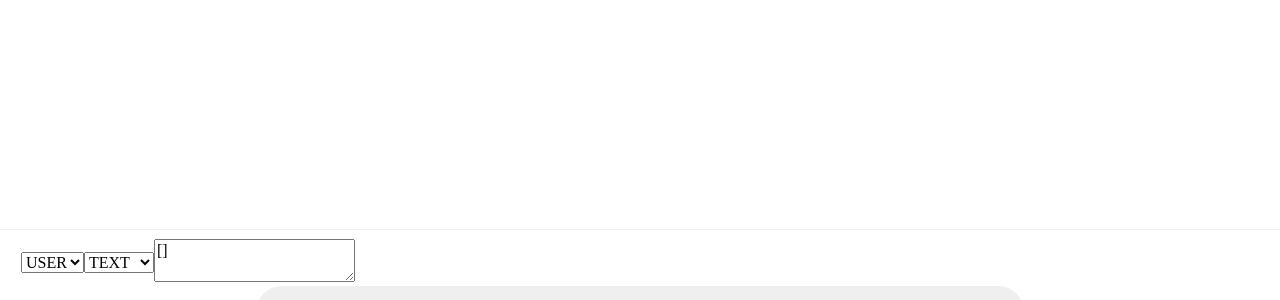
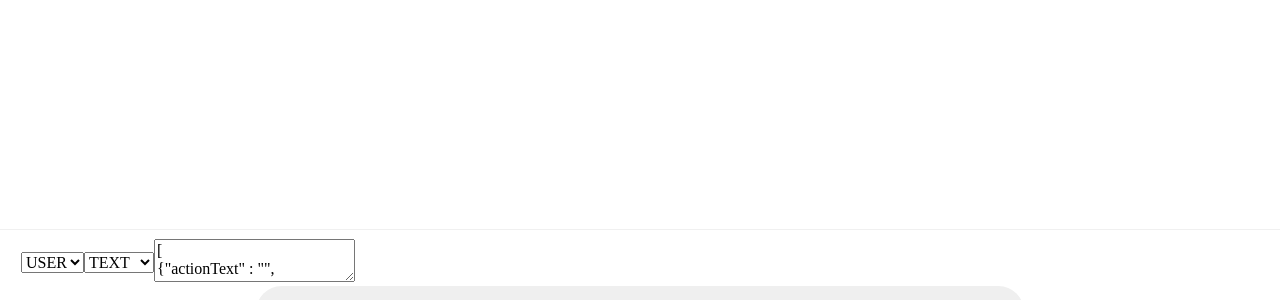
Before and after one commit to PillPet/pillpet_client, a Next.js app: page / in a window 1280 px wide. Shown: the part 500-800 px from the top of the page. Built offline with nearby package versions, Linux system fonts and the light colour scheme.

Commit message:
:sparkles: ChatForm에 기본 value를 수정하라
디버그의 편의를 위해 기존 빈 배열에서 actionText, displayText 등의 값을 추가했습니다.

```diff
--- a/src/views/components/ChatForm/ChatForm.tsx
+++ b/src/views/components/ChatForm/ChatForm.tsx
@@ -81,7 +81,7 @@ const ChatForm: React.FC<ChatFormProps> = () => {
                     </select>
                 </div>
                 <div>
-                <textarea ref={checkBoxRef} defaultValue="[]"></textarea>
+                <textarea ref={checkBoxRef} defaultValue={`[\n{"actionText" : "", "displayText" : ""}\n]`}></textarea>
                 </div>
             </div>
             <form className={css.ChatForm} onSubmit={onSubmit}>
```
